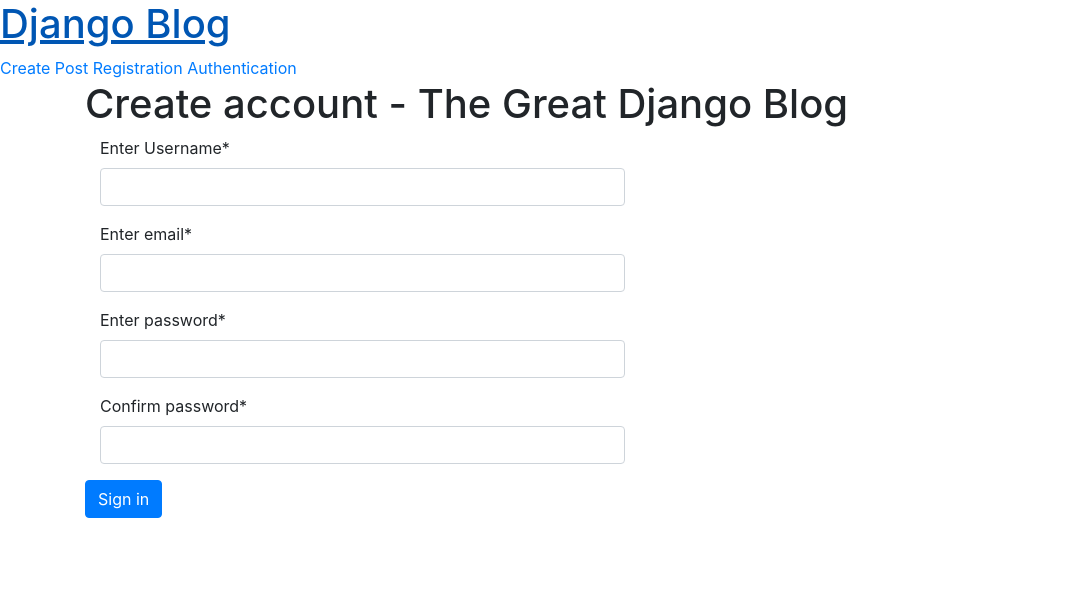
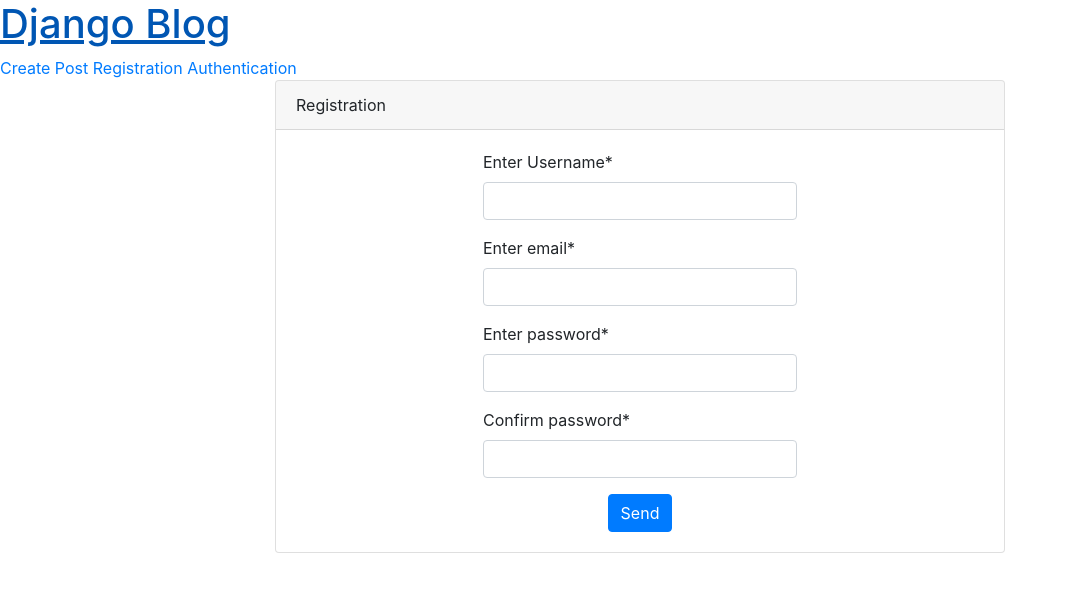
Before and after one commit to eldar34/baseDjango, a Django app: page /post/registration/ in a window 1280 px wide. Shown: the top 592 px of the page, without its empty margins (0-1068 px from the left). Run offline with Django 3.2, Linux system fonts and the light colour scheme; some libraries are stand-ins or nearby versions.

Commit message:
Added registation action

```diff
--- a/blog/urls.py
+++ b/blog/urls.py
@@ -6,7 +6,7 @@ urlpatterns = [
     path('', views.PostList.as_view(), name='post_list'),
     path('post/<int:pk>/', views.PostDetail.as_view(), name='post_detail'),
     path('post/<int:pk>/update/', views.UpdatePost.as_view(), name='post_update'),
-    path('post/registration/', views.post_registration, name='post_registration'),
+    path('post/registration/', views.RegistrationPost.as_view(), name='post_registration'),
     path('post/login/', views.LoginPost.as_view(), name='post_login'),
     path('post/logout/', views.LogoutPost.as_view(), name='post_logout'),
     path('post/create/', views.CreatePost.as_view(), name='post_create'),
--- a/blog/views.py
+++ b/blog/views.py
@@ -1,16 +1,17 @@
 from django.shortcuts import render, get_object_or_404, redirect
 from .models import Post
 from django.utils import timezone
-from .forms import PostForm, PostUser, PostAuth
-from django.contrib.auth import authenticate, login, logout
+from .forms import PostUser
+
 from django.http import HttpResponse
 from django.contrib import messages
 
 from django.contrib.auth.mixins import LoginRequiredMixin
 from django.views.generic.edit import CreateView, UpdateView, DeleteView
 from django.urls import reverse_lazy
-from django.views.generic import ListView, DetailView
+from django.views.generic import ListView, DetailView, FormView
 from django.contrib.auth.views import LoginView, LogoutView
+from django.contrib.auth.forms import UserCreationForm
 
 
 # Create your views here.
@@ -65,18 +66,13 @@ class LoginPost(LoginView):
 class LogoutPost(LogoutView):
     template_name = 'blog/registration/post_login.html'
 
-def post_registration(request):
+class RegistrationPost(FormView):
 
-    if request.method == 'POST':
-        f = PostUser(request.POST)
-        if f.is_valid():
-            f.save()
-            messages.success(request, 'Account created successfully')
-            return redirect('post_registration')
+    template_name = 'blog/registration/post_registration.html'
+    form_class = PostUser
+    success_url = '/post/registration/'
 
-    else:
-        f = PostUser()
-
-    return render(request, 'blog/registration/post_registration.html', {
-        'form': f
-    })
+    def form_valid(self, form):
+        form.save()
+        messages.success(self.request, 'Account created successfully')
+        return super().form_valid(form)
--- a/templates/blog/registration/post_login.html
+++ b/templates/blog/registration/post_login.html
@@ -25,8 +25,6 @@ Create User - {{ block.super }}
                     <div class="col-md-6 offset-md-3">
                         <form method="post">
                             {% csrf_token %}
-
-
                             <div class="form-group">
                                 {{ form.username|as_crispy_field }}
                             </div>
@@ -39,8 +37,6 @@ Create User - {{ block.super }}
                         </form>
                     </div>
                 </div>
-
-
             </div>
         </div>
     </div>
--- a/templates/blog/registration/post_registration.html
+++ b/templates/blog/registration/post_registration.html
@@ -8,33 +8,44 @@
 
 <div class="login">
 
+
+    <div class="row justify-content-center">
+        <div class="col-md-8">
+            <div class="card">
+                <div class="card-header">Registration</div>
+                <div class="card-body">
                     {% if messages %}
-            <ul>
                         {% for message in messages %}
-                <li>{{ message }}</li>
+                            <div class="alert alert-success text-center" role="alert">
+                                {{ message }}
+                            </div>
                         {% endfor %}
-            </ul>
                     {% endif %}
-
-        <h1>Create account - The Great Django Blog</h1>
-
-         <form method="post" >
+                    <div class="col-md-6 offset-md-3">
+                        <form method="post">
                             {% csrf_token %}
-            <div class="form-group col-md-6 mb-0">
+                            <div class="form-group">
                                 {{ form.username|as_crispy_field }}
                             </div>
-            <div class="form-group col-md-6 mb-0">
+                            <div class="form-group">
                                 {{ form.email|as_crispy_field }}
                             </div>
-            <div class="form-group col-md-6 mb-0">
+                            <div class="form-group">
                                 {{ form.password1|as_crispy_field }}
                             </div>
-            <div class="form-group col-md-6 mb-0">
+                            <div class="form-group">
                                 {{ form.password2|as_crispy_field }}
                             </div>
+                            <div class="text-center">
+                                <button type="submit" class="btn btn-primary">Send</button>
+                            </div>
+                        </form>
+                    </div>
+                </div>
+            </div>
+        </div>
+    </div>
 
-            <button type="submit" class="btn btn-primary">Sign in</button>
-         </form>
 </div>
 
 {% endblock %}
```
Lines whose indentation alone changed are shown as unchanged.
